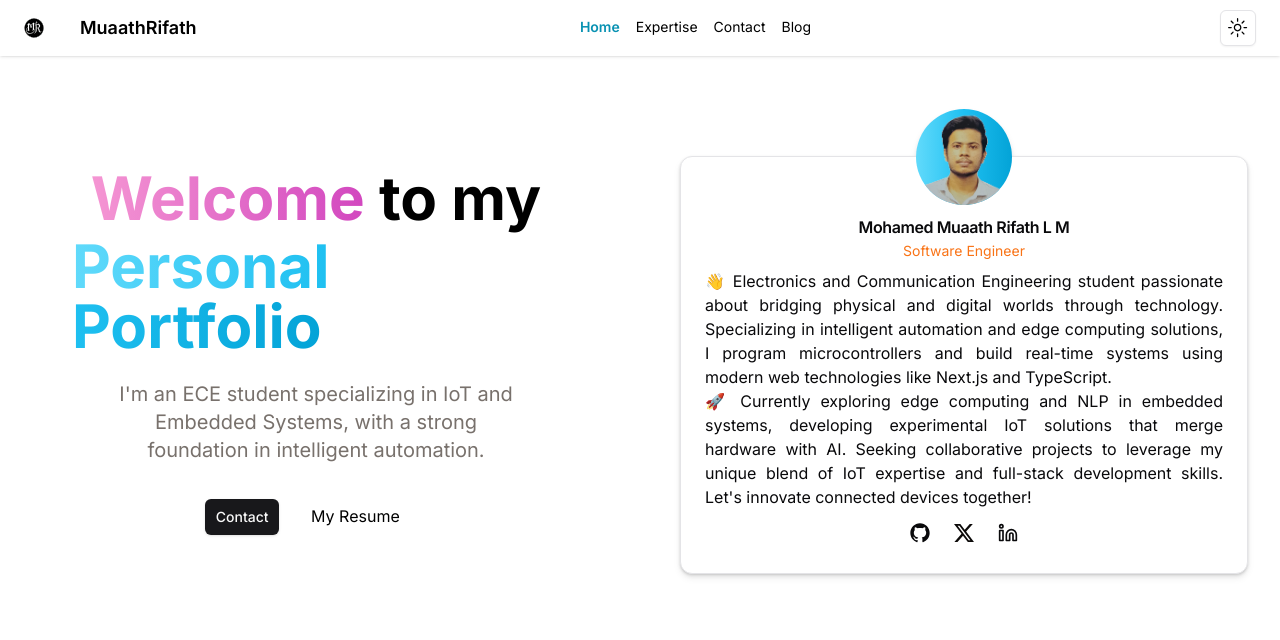
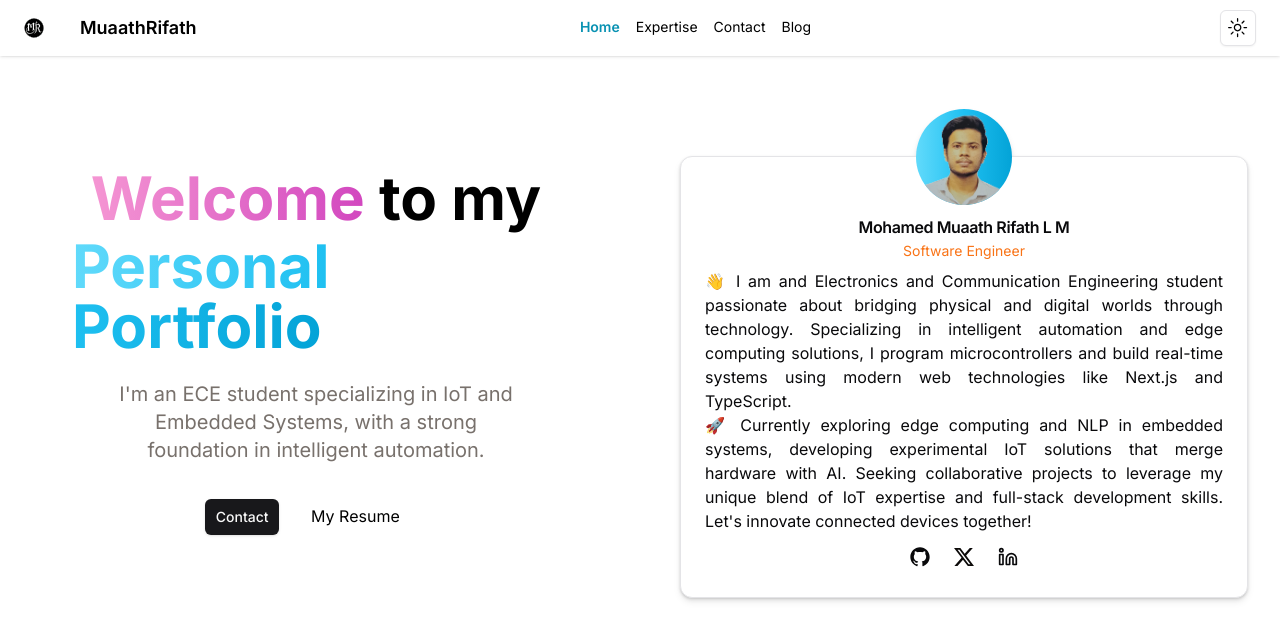
Before and after one commit to muaath-rifath/personal-portfolio, a Next.js app: page / in a window 1280 px wide. Shown: the top 640 px of the page. Built offline with nearby package versions, Linux system fonts and the light colour scheme.

Commit message:
modified:   components/hero-card.tsx

```diff
--- a/components/hero-card.tsx
+++ b/components/hero-card.tsx
@@ -28,7 +28,7 @@ export const HeroCards = () => {
 
         <CardContent className="text-justify pb-2 -px-8">
         <p>
-👋 Electronics and Communication Engineering student passionate about bridging physical and digital worlds through technology. Specializing in intelligent automation and edge computing solutions, I program microcontrollers and build real-time systems using modern web technologies like Next.js and TypeScript.
+👋 I am and Electronics and Communication Engineering student passionate about bridging physical and digital worlds through technology. Specializing in intelligent automation and edge computing solutions, I program microcontrollers and build real-time systems using modern web technologies like Next.js and TypeScript.
 <br />
 🚀 Currently exploring edge computing and NLP in embedded systems, developing experimental IoT solutions that merge hardware with AI. Seeking collaborative projects to leverage my unique blend of IoT expertise and full-stack development skills. Let's innovate connected devices together!
 </p>
```
